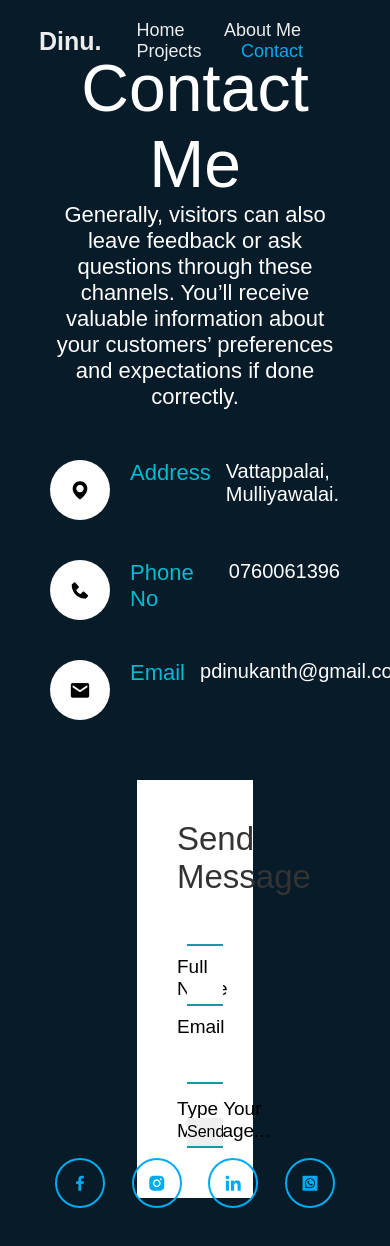
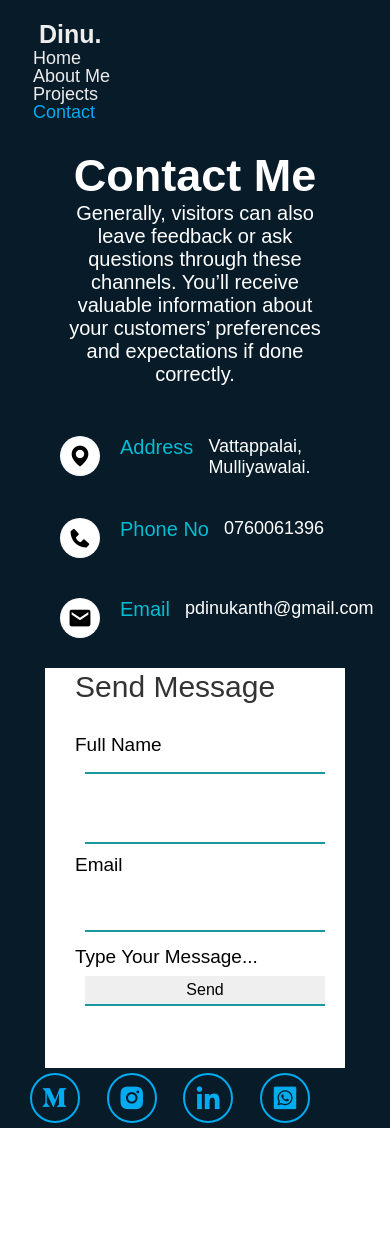
Before and after one commit to Dinukanth/portfolio-Dinukanth, a plain HTML site: page contact.html in a window 390 px wide. After the commit the page ends 1128 px from the top, so only its background shows below. Drawn offline with nearby package versions, Linux system fonts and the light colour scheme; a web font is replaced by a local one.

Commit message:
edit portfolio

```diff
--- a/Project.css
+++ b/Project.css
@@ -97,8 +97,10 @@ p {
     position: absolute;
     margin-bottom: auto;
     width: 280px;
+    bottom: -1100px;
     display: flex;
     justify-content: space-between;
+    margin-left: 290PX;
 
 }
 .home-sci a {
@@ -111,7 +113,7 @@ p {
     background: transparent;
     border: 2px solid #00abf0;
     border-radius: 50%;
-    font-size: 20px;
+    font-size: 30px;
     color: #00abf0;
     text-decoration: none;
     z-index: 1;
@@ -144,13 +146,45 @@ p {
 
 
 
-@media (max-width: 600px){
-    .navbar{
+@media (max-width: 668px){
+    .header{
+        grid-template-columns: 1fr;
+        display: block;
+    }
+
+    .home-sci{
+        grid-template-columns: 1fr;
+    }
+
+    .navbar {
         padding: 2px 0px;
     }
-    .navbar a{
+
+    .navbar a {
         display: flex;
         margin-top: -3px;
+        margin-left: -6px;
     }
 
+    .project-details {
+        margin-top: 60px;
+        padding: 80px;
+
+    }
+    .home-sci{
+        width: 250px;
+        margin-left: 90px;
+        margin-top: -40px;
+    }
+    .home-sci a{
+        width: 45px;
+        height: 45px;
+
+    }
+
+
+
+
+
+
 }
--- a/about.css
+++ b/about.css
@@ -135,6 +135,63 @@ body{
     letter-spacing: 1px;
 
 }
+
+
+
+
+.cv a{
+    position: absolute;
+    margin-left: 670px;
+    margin-top: 370px;
+    top: 10px;
+    left: 40px;
+    /* transform: translate(-50%, -50%);  */
+    width: 220px;
+    height: 60px;
+    color: white;
+    text-decoration: none;
+    text-align: center;
+    overflow: hidden;
+    background:rgb(115, 186, 186);
+}
+
+.cv a::before {
+    content: "";
+    position: absolute;
+    width: 0;
+    height: 0;
+    left: 0;
+    bottom: 0;
+    border-style: solid;
+    border-color: #787cb5;
+    border-width: 100px 200px;
+    z-index: -1;
+    transform: rotate(360deg);
+    transition: 1s;
+    transform-origin: left;
+}
+
+.cv a:hover::before {
+    border-color:rgb(30, 30, 177);
+    transform: rotate(60deg);
+}
+.btn--download{
+    padding: 18px 32px;
+    font-size: 22px;
+
+    z-index: 100;
+    box-shadow: 0 6px 23px rgba(0, 0, 0, 0.45);
+    animation: fade-up 0.5s 0.4s backwards;
+    border-radius: 60px;
+    }
+
+
+
+
+
+
+
+
 .skillsection{
     display: grid;
     grid-template-columns: 1fr 1fr;
@@ -184,19 +241,61 @@ body{
                             'skillsect skillsect';
 
     }
+
 }
 @media(max-width: 668px){
     .header{
         grid-template-columns: 1fr;
+        display: block;
     }
 
-
-    .personalinfo{
-        grid-template-columns: 1fr;
-    }
     .home-sci{
         grid-template-columns: 1fr;
     }
+
+    .navbar {
+        padding: 2px 0px;
+    }
+
+    .navbar a {
+        display: flex;
+        margin-top: -3px;
+        margin-left: -6px;
+    }
+
+    .home-content .btn-box {
+        display: flex;
+        justify-content: space-between;
+        width: 350px;
+        height: 40px;
+    }
+
+    .infosection h1{
+        font-size: 50px;
+    }
+
+    .infosection h2{
+        font-size: 40px;
+    }
+
+    .home-sci{
+        bottom: px;
+        width: 200px;
+
+    }
+
+    .home-sci a {
+        width: 40px;
+        height: 40px;
+
+    }
+    .cv a{
+        margin-left: 140px;
+        font-size: 18px;
+        width: 190px;
+        margin-top: 420px;
+    }
+
 
 
 
@@ -204,14 +303,9 @@ body{
 
 
 
-
-
-
-
-
 .home-sci{
     position: absolute;
-    bottom: 0px;
+    bottom: 10px;
     width: 280px;
     display: flex;
     justify-content: space-between;
--- a/contact.css
+++ b/contact.css
@@ -1,6 +1,6 @@
 @import url('https://fonts.cdnfonts.com/css/poppins');
 
-*{
+* {
     margin: 0;
     padding: 0;
     box-sizing: border-box;
@@ -9,7 +9,8 @@
 
 
 }
-.header{
+
+.header {
     position: fixed;
     top: 0;
     left: 0;
@@ -21,13 +22,15 @@
     align-items: center;
     z-index: 100;
 }
-.logo{
+
+.logo {
     font-size: 25px;
     color: #ededed;
     text-decoration: none;
     font-weight: 600;
 }
-.navbar a{
+
+.navbar a {
     font-size: 18PX;
     color: #ededed;
     text-decoration: none;
@@ -36,12 +39,14 @@
     transition: .3s;
 
 }
+
 .navbar a:hover,
 .navbar a.active {
     color: #00abf0;
 
 }
-.contact{
+
+.contact {
     position: relative;
     min-height: 100vh;
     padding: 50px 100px;
@@ -49,26 +54,30 @@
     justify-content: center;
     align-items: center;
     flex-direction: column;
-    background-color:  #081b29;
+    background-color: #081b29;
     /* background: url(1234.avif); */
 }
-.contact .content{
+
+.contact .content {
     max-width: 800px;
     text-align: center;
 
 }
-.contact .content h2{
+
+.contact .content h2 {
     font-size: 66px;
     font-weight: 500;
     color: #fff;
 
 }
-.contact .content p{
-    font-size:22px;
+
+.contact .content p {
+    font-size: 22px;
     font-weight: 400;
     color: #fff;
 }
-.container{
+
+.container {
     width: 100%;
     display: flex;
     justify-content: center;
@@ -76,19 +85,22 @@
     margin-top: 30px;
 
 }
-.container .contactinfo{
+
+.container .contactinfo {
     width: 50%;
     display: flex;
     flex-direction: column;
 
 }
-.container .contactinfo .box{
+
+.container .contactinfo .box {
     position: relative;
     padding: 20px 0;
     display: flex;
 
 }
-.container .contactinfo .box .icon{
+
+.container .contactinfo .box .icon {
     min-width: 60px;
     height: 60px;
     background: #fff;
@@ -98,47 +110,51 @@
     border-radius: 50%;
     font-size: 22px;
 }
-.container .contactinfo .box .text{
+
+.container .contactinfo .box .text {
     display: flex;
     margin-left: 20px;
     font-size: 16px;
     color: #fff;
     font-weight: 300;
 }
-.container .contactinfo .box .text h3{
+
+.container .contactinfo .box .text h3 {
     font-weight: 500;
     font-size: 22px;
     color: #00bcd4;
 
 }
-.container .contactinfo .box .text p{
+
+.container .contactinfo .box .text p {
     padding-left: 15px;
     font-size: 20px;
 
 }
 
-.contactform{
-    width: 40%;
+.contactform {
+    /* width: 40%; */
     padding: 40px;
     background: #fff;
 
 }
-.contactform h2{
+
+.contactform h2 {
     font-size: 33px;
     color: #333;
     font-weight: 500;
 
 }
-.contactform .inputbox{
+
+.contactform .inputbox {
     position: relative;
     width: 100%;
     margin-top: 10px;
 
 }
+
 .contactform .inputbox input,
-.contactform .inputbox textarea
-
-{
+.contactform .inputbox textarea {
     width: 100%;
     padding: 5px 0;
     font-size: 16px;
@@ -148,10 +164,11 @@
     outline: none;
     resize: none;
 }
-.contactform .inputbox span{
+
+.contactform .inputbox span {
     position: absolute;
     left: 0;
-    padding:0px;
+    padding: 0px;
     font-size: 19px;
     margin: 0;
     pointer-events: none;
@@ -159,21 +176,16 @@
 }
 
 
-.contactform .inputbox input:focus ~ span,
-.contactform .inputbox input:valid ~ span,
-.contactform .inputbox textarea:focus ~ span,
-.contactform .inputbox textarea:valid ~ span
-
-
-
-
-
-{
+.contactform .inputbox input:focus~span,
+.contactform .inputbox input:valid~span,
+.contactform .inputbox textarea:focus~span,
+.contactform .inputbox textarea:valid~span {
     color: #122880;
     font-size: 12px;
     transform: translate3d(-20px);
 }
-.contactform .inputbox input [type="sumbit"]{
+
+.contactform .inputbox input [type="sumbit"] {
     width: 100px;
     background-color: #00bcd4;
     color: #fff;
@@ -182,32 +194,144 @@
     padding: 10px;
     font-size: 18px;
 }
- @media (max-width:991px){
-    .contact{
-        padding: 50px;
+
+
+
+@media (max-width:991px) {
+    .contact {
+        padding: 60px;
     }
-    .container{
+
+    .container {
         flex-direction: column;
     }
-    .container .contactinfo{
+
+    .container .contactinfo {
         margin-bottom: 40px;
     }
-    .container .contactinfo{
+
+    .container .contactinfo {
         width: 100%;
     }
 }
-.home-sci{
+
+@media (max-width:668px) {
+    .header {
+        grid-template-columns: 1fr;
+        display: block;
+    }
+
+
+
+    .navbar {
+        padding: 2px 0px;
+    }
+
+    .navbar a {
+        display: flex;
+        margin-top: -3px;
+        margin-left: -6px;
+    }
+
+    .contact .content h2 {
+        margin-top: 90px;
+        font-size: 45px;
+        font-weight: bold;
+    }
+
+    .contact .content p {
+        font-size: 20px;
+        font-weight: 300;
+    }
+
+    .container .contactinfo .box .icon {
+        min-width: 40px;
+        height: 40px;
+        font-size: 25px;
+    }
+
+    .container .contactinfo .box .text h3 {
+        font-size: 20px;
+
+    }
+
+    .container .contactinfo .box .text p {
+        font-size: 18px;
+
+    }
+
+    .contactform {
+        width: 300px;
+        height: 400px;
+        padding: 30px;
+        margin-top: -30px;
+
+    }
+
+    .contactform h2 {
+        font-size: 30px;
+        margin-top: -28px;
+
+    }
+
+    .contactform .inputbox {
+        margin-top: 30px;
+        margin-bottom: -10px;
+
+
+    }
+
+    .home-sci {
+        position: absolute;
+        margin-bottom: -20tom -3px;
+        bottom: 40px;
+        width: 280px;
+        display: flex;
+        justify-content: space-between;
+
+
+    }
+
+    .home-sci a {
+        width: 40px;
+        height: 40px;
+        font-size: 20px;
+
+
+    }
+    .home-sci {
+        bottom: 5px;
+        width: 200px;
+        margin-left: 600px;
+
+    }
+
+}
+
+
+
+
+
+
+
+
+
+.home-sci {
     position: absolute;
-    margin-bottom: -20tom -3px;
-    bottom: 40px;
+    margin-bottom: auto;
     width: 280px;
     display: flex;
     justify-content: space-between;
+    margin-top: 760px;
+    margin-right: 650px;
+
+
 
 
 }
+
 .home-sci a {
-    position: relative;
+     position: relative;
     display: inline-flex;
     justify-content: center;
     align-items: center;
@@ -216,16 +340,17 @@
     background: transparent;
     border: 2px solid #00abf0;
     border-radius: 50%;
-    font-size: 20px;
+    font-size: 30px;
     color: #00abf0;
     text-decoration: none;
     z-index: 1;
     overflow: hidden;
-    transition: .2s;
+    transition: .5s;
 
 }
+
 .home-sci a:hover {
-    color:#081b29 ;
+    color: #081b29;
 
 }
 
@@ -241,6 +366,7 @@
     transition: .5s;
 
 }
-.home-sci a:hover::before{
+
+.home-sci a:hover::before {
     width: 100%;
 }
--- a/contact.html
+++ b/contact.html
@@ -66,10 +66,13 @@
                 <form>
                     <h2>Send Message</h2>
                     <div class="inputbox">
+                        <span>Full Name</span>
+
+
                         <input type="text" name="" required="required">
 
 
-                        <span>Full Name</span>
+                        <!-- <span>Full Name</span> -->
                         <!-- <input type="text" name="" required="required"> -->
                     </div>
                     <div class="inputbox">
@@ -87,7 +90,7 @@
             </div>
         </div>
         <div class="home-sci">
-            <a href="https://www.facebook.com/profile.php?id=100078995646499&mibextid=gik2fB"><i class='bx bxl-facebook'></i></a>
+            <a href="https://medium.com/@pdinukanth"><i class='bx bxl-medium'></i></a>
             <a href="https://www.instagram.com/dinuk_5697?igsh=YTQwZjQ0NmI0OA=="><i class='bx bxl-instagram-alt'></i></a>
             <a href="https://www.linkedin.com/in/dinukanth-p-519a682a3/"><i class='bx bxl-linkedin'></i></a>
             <a href="https://web.whatsapp.com/"><i class='bx bxl-whatsapp-square'></i></i></a>
--- a/home.css
+++ b/home.css
@@ -1,6 +1,6 @@
 @import url('https://fonts.cdnfonts.com/css/poppins');
 
-*{
+* {
     margin: 0;
     padding: 0;
     box-sizing: border-box;
@@ -8,11 +8,12 @@
 
 }
 
-body{
+body {
     background: #031c2d;
     color: #ededed;
 }
-.header{
+
+.header {
     position: fixed;
     top: 0;
     left: 0;
@@ -24,13 +25,44 @@ body{
     align-items: center;
     z-index: 100;
 }
-.logo{
+
+
+
+/* Light Mode Styles */
+/* body {
+    background-color: #031c2d;
+    color: #afa2a2;
+} */
+
+/* Dark Mode Styles */
+body.dark-mode {
+    background-color: #cbbebe;
+    color: #ffffff;
+}
+
+/* Add styles for the dark mode button if needed */
+#toggleDarkMode {
+    background-color: #333333;
+    color: #f1e8e8;
+    border: none;
+    padding: 5px;
+    cursor: pointer;
+    border-radius: 20px;
+}
+
+
+
+
+
+
+.logo {
     font-size: 25px;
     color: #ededed;
     text-decoration: none;
-    font-weight: 600;
+    font-weight: bold;
 }
-.navbar a{
+
+.navbar a {
     font-size: 18PX;
     color: #ededed;
     text-decoration: none;
@@ -39,42 +71,58 @@ body{
     transition: .3s;
 
 }
+
 .navbar a:hover,
 .navbar a.active {
     color: #00abf0;
 
 }
-.home{
+
+.burger-menu {
+    font-size: none;
+    cursor: pointer;
+    display: none;
+}
+
+
+
+.home {
     height: 100vh;
     display: flex;
     align-items: center;
     padding: 0 10%;
 }
-.home-content{
+
+.home-content {
     max-width: 600px;
 }
+
 .home-content h1 {
     font-size: 40px;
     font-weight: 700;
     line-height: 1.2;
 
 }
+
 .home-content h3 {
     font-size: 42px;
     font-weight: 700;
     color: #00abf0;
 }
+
 .home-content p {
     font-size: 30px;
     margin: 20px 0 40px;
 }
-.home-content .btn-box{
+
+.home-content .btn-box {
     display: flex;
     justify-content: space-between;
     width: 350px;
     height: 50px;
 }
-.btn-box a{
+
+.btn-box a {
     position: relative;
     display: inline-flex;
     justify-content: center;
@@ -93,18 +141,21 @@ body{
     overflow: hidden;
     transform: .5s;
 }
-.btn-box a:hover{
+
+.btn-box a:hover {
     color: #00abf0;
 }
-.btn-box a:nth-child(2){
+
+.btn-box a:nth-child(2) {
     background: transparent;
     color: #00abf0;
 }
-.btn-box a:nth-child(2):hover{
+
+.btn-box a:nth-child(2):hover {
     color: #081b29;
 }
 
-.btn-box a:nth-child(2)::before{
+.btn-box a:nth-child(2)::before {
     background: #00abf0;
 }
 
@@ -122,105 +173,105 @@ body{
     transition: .5s;
 
 }
+
 .btn-box a:hover::before {
     width: 100%;
 
 }
 
-.image{
+.image {
     width: 40%;
     margin-top: 20px;
     margin-bottom: 20px;
     margin-left: 400px;
 
 }
-img{
+
+img {
     width: 40rem;
 }
-.image:hover{
+
+.image:hover {
     background: #053859;
     opacity: .8;
 }
-.image:hover::before{
+
+.image:hover::before {
     content: '';
     position: absolute;
 
 }
 
 
-@media (max-width:551px){
-    .header{
+@media (max-width:668px) {
+    .header {
         display: block;
-        text-justify: ;
     }
-    .navbar{
+
+    .navbar {
         padding: 2px 0px;
     }
-    .navbar a{
+
+    .navbar a {
         display: flex;
         margin-top: -3px;
         margin-left: -6px;
     }
 
-
-
-
-
-
-    .image img{
-       margin-left: -700px;
-       width: 270px;
-       height: 270px;
-       border-radius: 50%;
-       margin-top: 350px;
-    }
-    .home .home-content{
-        margin-top: 890px;
+    .home-content .btn-box {
+        display: flex;
+        justify-content: space-between;
+        width: 350px;
+        height: 40px;
     }
 
-    .home .home-content h3{
-        font-size: 16px;
+    .image img {
+        margin-left: -700px;
+        width: 270px;
+        height: 270px;
+        border-radius: 50%;
+        margin-top: 400px;
+    }
+
+    .home .home-content {
+        margin-top: 970px;
+    }
+
+    .home .home-content h3 {
+        font-size: 19px;
+    }
+
+    .home .home-content h1 {
+        font-size: 24px;
 
     }
-    .home .home-content .btn-box{
+
+    .home .home-content p {
+        font-size: 18px;
+
+    }
+
+    .home .home-sci {
+        bottom: 50px;
+        width: 200px;
+        margin-left: 70px;
+
+    }
+
+    .home .home-sci a {
+        width: 40px;
+        height: 40px;
+        font-size: 20px;
 
     }
 
 
 
-
-    .btn-box {
-        width: px;
-    }
-
-
-
-
-
-    .home .home-content h1{
-        font-size: 20px;
-    }
-
-    .home .home-content p{
-        font-size: 15px;
-    }
-    .home .home-sci{
-        bottom: 30px;
-        width: 200px;
-
-    }
-    .home .home-sci a{
-        width: 40px;
-        height: 40px;
+    .home {
+        height: 10vh;
 
     }
 
-
-
-    .home{
-        height: 10vh;
-
-    }
 }
 
 
@@ -232,7 +283,11 @@ img{
 
 
 
-.home-sci{
+
+
+
+
+.home-sci {
     position: absolute;
     bottom: 40px;
     width: 300px;
@@ -240,6 +295,7 @@ img{
     justify-content: space-between;
 
 }
+
 .home-sci a {
     position: relative;
     display: inline-flex;
@@ -250,7 +306,7 @@ img{
     background: transparent;
     border: 2px solid #00abf0;
     border-radius: 50%;
-    font-size: 20px;
+    font-size: 25px;
     color: #00abf0;
     text-decoration: none;
     z-index: 1;
@@ -258,8 +314,9 @@ img{
     transition: .2s;
 
 }
+
 .home-sci a:hover {
-    color:#081b29 ;
+    color: #081b29;
 
 }
 
@@ -275,6 +332,7 @@ img{
     transition: .5s;
 
 }
-.home-sci a:hover::before{
+
+.home-sci a:hover::before {
     width: 100%;
 }
--- a/index.html
+++ b/index.html
@@ -1,5 +1,6 @@
 <!DOCTYPE html>
 <html lang="en">
+
 <head>
   <meta charset="UTF-8">
   <meta name="viewport" content="width=device-width, initial-scale=1.0">
@@ -7,6 +8,7 @@
   <link rel="stylesheet" href="home.css">
   <link href='https://unpkg.com/boxicons@2.1.4/css/boxicons.min.css' rel='stylesheet'>
 </head>
+
 <body>
   <header class="header">
     <a href="#" class="logo">Dinu.</a>
@@ -16,7 +18,13 @@
       <a href="Projects.html  ">Projects</a>
       <a href="contact.html">Contact</a>
 
+      <button id="toggleDarkMode"> <i class='bx bx-moon'></i></button>
+
+
     </nav>
+    <div class="burger-menu">&#9776;</div>
+
+
   </header>
 
   <section class="home">
@@ -24,8 +32,7 @@
       <h1>Hi, I'm Dinukanth </h1>
       <h3>Full-Stack Web Developer</h3>
       <p>My name is Dinukanth, I live in vattappalai.
-           I am currently pursuing my studies at UKI. My father and Brother
-           are have been my pillars of support.
+        I am currently pursuing my studies at Uki.
       </p>
       <div class="btn-box">
         <a href="#">Hire Me</a>
@@ -39,7 +46,7 @@
     </div>
 
 
-    <div class="home-sci" >
+    <div class="home-sci">
       <a href="https://medium.com/@pdinukanth"><i class='bx bxl-medium'></i></a>
       <a href="https://www.instagram.com/dinuk_5697?igsh=YTQwZjQ0NmI0OA=="><i class='bx bxl-instagram-alt'></i></a>
       <a href="https://www.linkedin.com/in/dinukanth-p-519a682a3/"><i class='bx bxl-linkedin'></i></a>
@@ -50,5 +57,7 @@
 
   </section>
 
+  <script src="home.js"></script>
 </body>
+
 </html>
```
Also changed, not shown: About.html (+5 -1 lines), Projects.html (+1 -1 lines), home.js (added, +25 -0 lines), 1 other file. Lines whose indentation alone changed are shown as unchanged.
